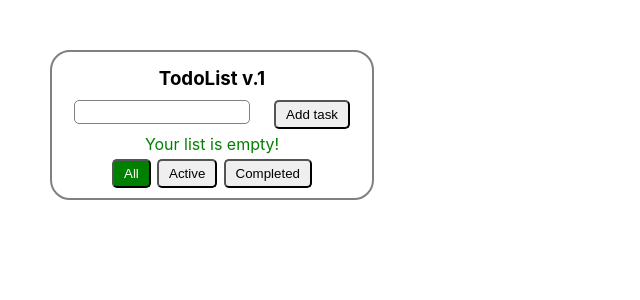
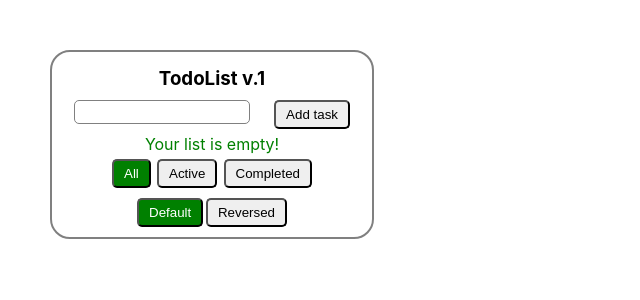
Before and after one commit to Pikadorius/my-todolist, a React (Create React App) app: page / in a window 1280 px wide. Shown: the top 300 px of the page, without its empty margins (0-640 px from the left). Built offline with nearby package versions, Linux system fonts and the light colour scheme.

Commit message:
added sort possibility

```diff
--- a/src/App.tsx
+++ b/src/App.tsx
@@ -10,17 +10,22 @@ export type TaskType = {
 }
 
 export type FilterType = 'all' | 'active' | 'completed'
-
+export type SortType = 'default' | 'reversed'
 
 function App() {
 
     const [tasks, setTasks] = useState<TaskType[]>([])
     const [filter, setFilter] = useState<FilterType>('all')
+    const [sort, setSort] = useState<SortType>('default')
     const [inputTitle, setInputTitle] = useState<string>('')
     const [error, setError] = useState<boolean>(false)
 
-    let filteredTasks = filter === "active" ? tasks.filter(t => !t.done) :
-        filter === "completed" ? tasks.filter(t => t.done) : tasks;
+    let sortedTasks = [...tasks];
+    sortedTasks = sort === 'default' ? sortedTasks.sort() : sortedTasks.sort().reverse();
+
+        let filteredTasks = filter === "active" ? sortedTasks.filter(t => !t.done) :
+            filter === "completed" ? sortedTasks.filter(t => t.done) : sortedTasks;
+
 
     const inputChange = (value: string) => {
         setInputTitle(value)
@@ -57,13 +62,15 @@ function App() {
                 filter={filter}
                 error={error}
                 inputTitle={inputTitle}
+                sort={sort}
 
                 setInputTitle={inputChange}
                 addTask={addTask}
                 deleteTask={deleteTask}
                 setFilter={setFilter}
                 changeTaskStatus={changeTaskStatus}
-                onKey={addOnKey}/>
+                onKey={addOnKey}
+                setSort={setSort}/>
         </div>
     );
 }
--- a/src/Components/TodoList/TodoList.module.css
+++ b/src/Components/TodoList/TodoList.module.css
@@ -46,4 +46,12 @@
     align-self: center;
     display: flex;
     justify-content: space-between;
+    margin-bottom: 10px;
 }
+
+.sort {
+    width: 150px;
+    align-self: center;
+    display: flex;
+    justify-content: space-between;
+}
--- a/src/Components/TodoList/TodoList.tsx
+++ b/src/Components/TodoList/TodoList.tsx
@@ -1,5 +1,5 @@
 import React, {KeyboardEvent} from 'react';
-import {FilterType, TaskType} from "../../App";
+import {FilterType, SortType, TaskType} from "../../App";
 import Input from "../Input/Input";
 import Button from "../Button/Button";
 import s from './TodoList.module.css';
@@ -10,6 +10,7 @@ type TodoListType = {
     filter: FilterType
     inputTitle: string
     error: boolean
+    sort: SortType
 
     setInputTitle: (title: string) => void
     addTask: () => void
@@ -17,6 +18,7 @@ type TodoListType = {
     deleteTask: (id: string) => void
     changeTaskStatus: (id: string, isDone: boolean) => void
     onKey: (e: KeyboardEvent<HTMLInputElement>) => void
+    setSort: (sort: SortType) => void
 }
 
 
@@ -31,7 +33,9 @@ const TodoList: React.FC<TodoListType> = (
         setFilter,
         deleteTask,
         changeTaskStatus,
-        onKey
+        onKey,
+        sort,
+        setSort
     }) => {
 
     const mappedTasks = tasks.length ? tasks.map(t => {
@@ -56,6 +60,11 @@ const TodoList: React.FC<TodoListType> = (
             () => setFilter(value)
         )
     }
+    const changeSort = (sort: SortType) => {
+        return (
+            () => setSort(sort)
+        )
+    }
 
     return (
         <div className={s.wrapper}>
@@ -75,6 +84,10 @@ const TodoList: React.FC<TodoListType> = (
                 <Button active={filter === "completed"} name={'Completed'}
                         onClick={changeFilter('completed')}/>
             </div>
+            <div className={s.sort}>
+                <Button active={sort === "default"} name={'Default'} onClick={changeSort('default')}/>
+                <Button active={sort === "reversed"} name={'Reversed'} onClick={changeSort('reversed')}/>
+            </div>
         </div>
     );
 };
```
